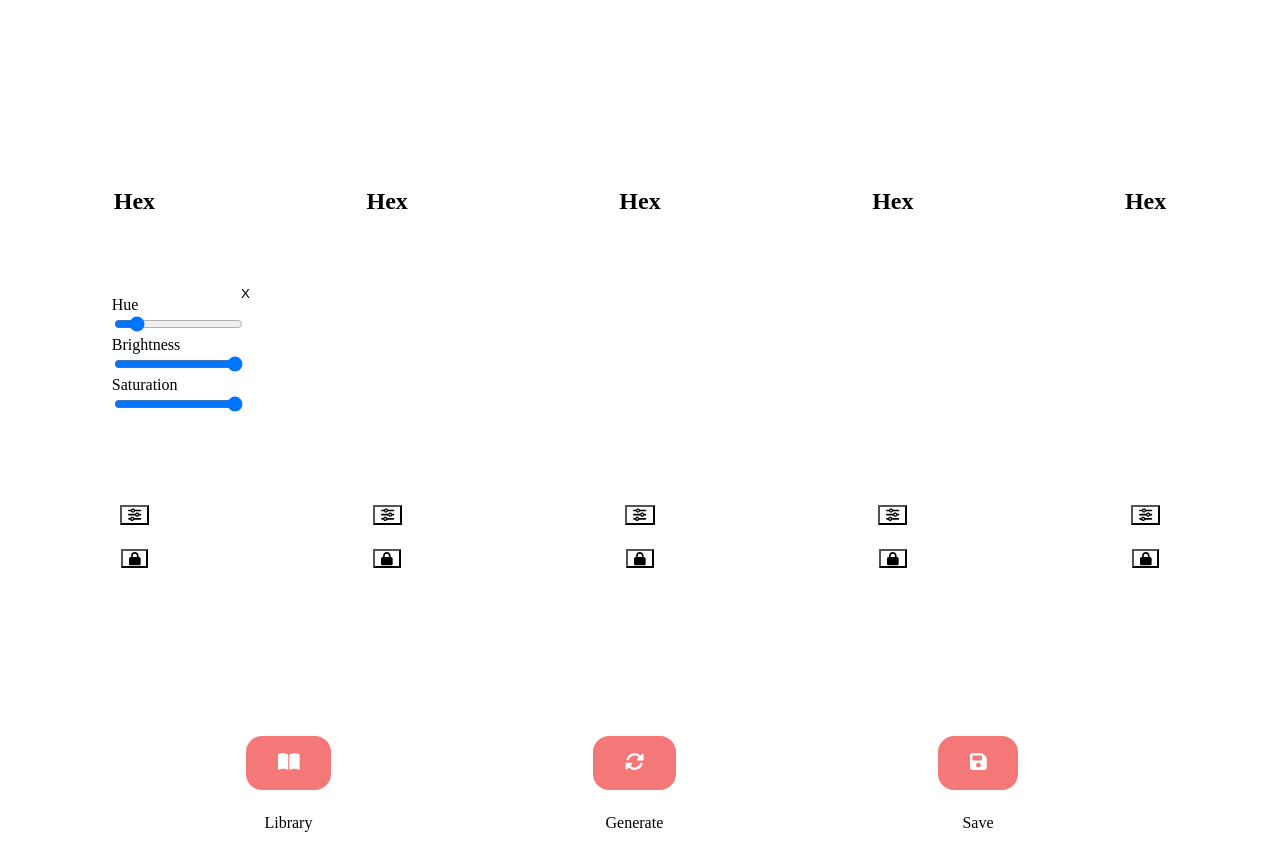
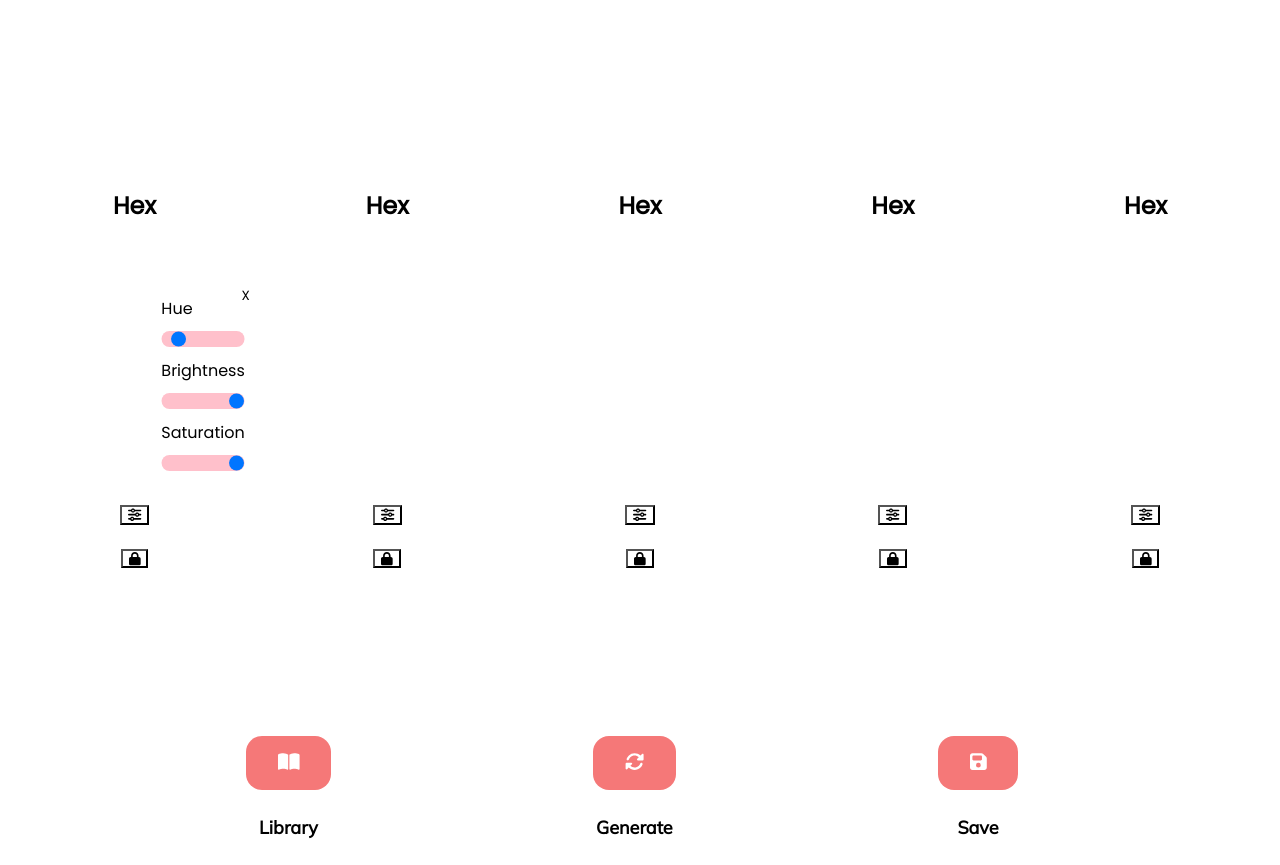
Before and after one commit to Leonte-Bogdan/colorful, a React (Create React App) app: page / in a window 1280 px wide. Both pictures are taken after a click on the button 134 px from the left and 515 px from the top of the page. Built offline with nearby package versions, Linux system fonts and the light colour scheme.

Commit message:
brought in fonts, removed unnecessary files, styled texts, added placeholder colors to sliders

```diff
--- a/src/components/Colors.js
+++ b/src/components/Colors.js
@@ -1,4 +1,5 @@
 import React from "react";
+import "../fonts/Mulish-Regular.ttf";
 
 import { ColorButtons } from "./color-buttons";
 import { HexSection } from "./color-hex";
@@ -14,6 +15,7 @@ function Colors() {
           flex-direction: row;
           align-items: center;
           justify-content: center;
+          font-family: "Poppins", sans-serif;
         `}
       >
         <HexSection title="Hex 1" />
--- a/src/components/color-buttons.js
+++ b/src/components/color-buttons.js
@@ -1,12 +1,7 @@
 import React from "react";
-import styled from "@emotion/styled";
 import { FontAwesomeIcon } from "@fortawesome/react-fontawesome";
 import { faLock, faSliders, faBookOpen, faRotate, faFloppyDisk } from "@fortawesome/free-solid-svg-icons";
 import { css } from "@emotion/css";
-
-const Button = styled.button`
-  font-family: "Poppins", sans-serif;
-`;
 
 function ColorControls({ sliderPopupVisible, openSliderPopup, closeSliderPopup }) {
   return (
@@ -20,7 +15,7 @@ function ColorControls({ sliderPopupVisible, openSliderPopup, closeSliderPopup }
         z-index: 1;
       `}
     >
-      <Button
+      <button
         className={css`
           display: flex;
           flex-direction: column;
@@ -29,8 +24,8 @@ function ColorControls({ sliderPopupVisible, openSliderPopup, closeSliderPopup }
         onClick={sliderPopupVisible ? closeSliderPopup : openSliderPopup}
       >
         <FontAwesomeIcon icon={faSliders} />
-      </Button>
-      <Button
+      </button>
+      <button
         className={css`
           display: flex;
           flex-direction: column;
@@ -38,7 +33,7 @@ function ColorControls({ sliderPopupVisible, openSliderPopup, closeSliderPopup }
         `}
       >
         <FontAwesomeIcon icon={faLock} />
-      </Button>
+      </button>
     </div>
   );
 }
@@ -76,7 +71,15 @@ function ColorButtons() {
           >
             <FontAwesomeIcon icon={faBookOpen} />
           </button>
-          <p>Library</p>
+          <p
+            className={css`
+              font-family: "Mulish", sans-serif;
+              font-size: 18px;
+              font-weight: 600;
+            `}
+          >
+            Library
+          </p>
         </div>
 
         <div
@@ -101,7 +104,15 @@ function ColorButtons() {
           >
             <FontAwesomeIcon icon={faRotate} />
           </button>
-          <p>Generate</p>
+          <p
+            className={css`
+              font-family: "Mulish", sans-serif;
+              font-size: 18px;
+              font-weight: 600;
+            `}
+          >
+            Generate
+          </p>
         </div>
 
         <div
@@ -126,7 +137,15 @@ function ColorButtons() {
           >
             <FontAwesomeIcon icon={faFloppyDisk} />
           </button>
-          <p>Save</p>
+          <p
+            className={css`
+              font-family: "Mulish", sans-serif;
+              font-size: 18px;
+              font-weight: 600;
+            `}
+          >
+            Save
+          </p>
         </div>
       </div>
     </div>
--- a/src/components/color-popups.js
+++ b/src/components/color-popups.js
@@ -21,14 +21,86 @@ const SliderPopup = ({ onClose, sliderPopupVisible }) => {
         z-index: 1;
       `}
     >
-      <span>Hue</span>
-      <input type="range" min="0" max="360" step="1" name="hue" className="hue-input" data-hue="1" />
+      <span
+        className={css`
+          margin: 0;
+          padding: 0;
+          font-family: "Poppins", sans-serif;
+        `}
+      >
+        Hue
+      </span>
+      <input
+        type="range"
+        min="0"
+        max="360"
+        step="1"
+        name="hue"
+        className={css`
+          appearance: none;
+          margin: 0.65rem 0rem;
+          width: 100%;
+          position: relative;
+          border-radius: 1rem;
+          cursor: pointer;
+          background: pink; /* placeholder */
+        `}
+        data-hue="1"
+      />
 
-      <span>Brightness</span>
-      <input type="range" min="0" max="1" step="0.01" name="brightness" className="bright-input" data-bright="1" />
+      <span
+        className={css`
+          margin: 0;
+          padding: 0;
+          font-family: "Poppins", sans-serif;
+        `}
+      >
+        Brightness
+      </span>
+      <input
+        type="range"
+        min="0"
+        max="1"
+        step="0.01"
+        name="brightness"
+        className={css`
+          appearance: none;
+          margin: 0.65rem 0rem;
+          width: 100%;
+          position: relative;
+          border-radius: 1rem;
+          cursor: pointer;
+          background: pink; /* placeholder */
+        `}
+        data-bright="1"
+      />
 
-      <span>Saturation</span>
-      <input type="range" min="0" max="1" step="0.01" name="saturation" className="sat-input" data-sat="1" />
+      <span
+        className={css`
+          margin: 0;
+          padding: 0;
+          font-family: "Poppins", sans-serif;
+        `}
+      >
+        Saturation
+      </span>
+      <input
+        type="range"
+        min="0"
+        max="1"
+        step="0.01"
+        name="saturation"
+        className={css`
+          appearance: none;
+          margin: 0.65rem 0rem;
+          width: 100%;
+          position: relative;
+          border-radius: 1rem;
+          cursor: pointer;
+          background: pink; /* placeholder */
+        `}
+        data-sat="1"
+      />
       <button
         onClick={onClose}
         className={css`
@@ -38,6 +110,7 @@ const SliderPopup = ({ onClose, sliderPopupVisible }) => {
           cursor: pointer;
           background: transparent;
           border: none;
+          font-family: "Poppins", sans-serif;
         `}
       >
         X
@@ -62,8 +135,9 @@ const CopyPopup = ({ onClose }) => {
         max-width: 300px;
         width: 100%;
         text-align: center;
-        z-index: 1;
+        z-index: 3;
         animation: ${fadeIn} 0.3s ease-out;
+        font-family: "Mulish", sans-serif;
       `}
     >
       <button
@@ -83,8 +157,8 @@ const CopyPopup = ({ onClose }) => {
       </button>
       <h3
         className={css`
-          margin-bottom: 10px;
           color: #333;
+          font-family: "Poppins", sans-serif;
         `}
       >
         Copied to clipboard!
--- a/src/components/color-sliders.js
+++ /dev/null
@@ -1,37 +0,0 @@
-import React from "react";
-import { css } from "@emotion/css";
-
-function ColorSliders() {
-  return (
-    <div
-      className={css`
-        display: flex;
-        flex-direction: column;
-        position: absolute;
-        bottom: 0%;
-        background: white;
-        opacity: 0;
-        padding: 1rem;
-        width: 80%;
-        border-top-right-radius: 1rem;
-        border-top-left-radius: 1rem;
-        pointer-events: none;
-        transform: translateY(100px);
-        transition: all 0.5s ease-in-out;
-      `}
-    >
-      <button className="close-adjustment">X</button>
-
-      <span>Hue</span>
-      <input type="range" min="0" max="360" step="1" name="hue" className="hue-input" data-hue="0" />
-
-      <span>Brightness</span>
-      <input type="range" min="0" max="1" step="0.01" name="brightness" className="bright-input" data-bright="0" />
-
-      <span>Saturation</span>
-      <input type="range" min="0" max="1" step="0.01" name="saturation" className="sat-input" data-sat="0" />
-    </div>
-  );
-}
-
-export { ColorSliders };
--- /dev/null
+++ b/src/index.css
@@ -0,0 +1,8 @@
+@font-face {
+  font-family: "Mulish";
+  src: url("./fonts/Mulish-Regular.ttf") format("truetype");
+}
+@font-face {
+  font-family: "Poppins";
+  src: url("./fonts/Poppins-Regular.ttf") format("truetype");
+}
--- a/src/index.js
+++ b/src/index.js
@@ -2,6 +2,7 @@ import React from "react";
 import ReactDOM from "react-dom/client";
 import App from "./App";
 import reportWebVitals from "./reportWebVitals";
+import ".//index.css";
 
 const root = ReactDOM.createRoot(document.getElementById("root"));
 root.render(
```
Also changed, not shown: src/fonts/Mulish-Regular.ttf (added), src/fonts/Poppins-Regular.ttf (added).
